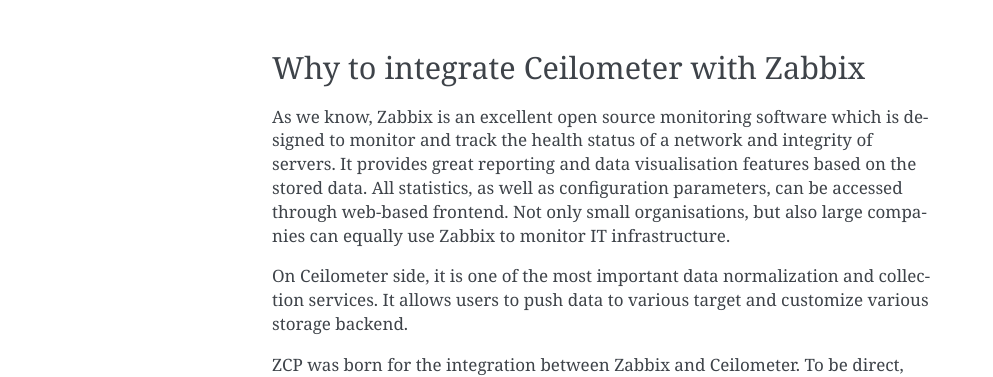
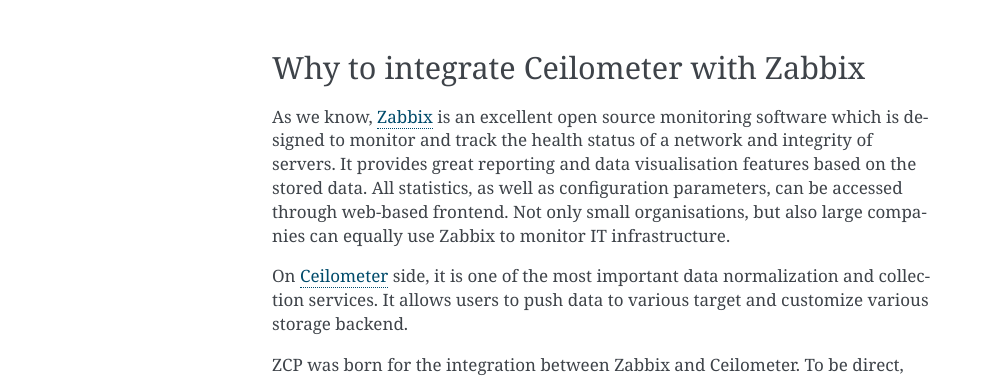
Before and after one commit to apolloliu/zcp, a Sphinx documentation site: the page built from doc/source/architecture.rst, in a window 1280 px wide. Shown: the part 449-826 px from the top of the page, without its empty margins (148-1141 px from the left). Built offline with Sphinx 7.4.7, drawn with Linux system fonts in a browser that asks for light colours; pages that are not in the unit, such as notebooks, are missing from menus.

```diff
--- a/doc/source/architecture.rst
+++ b/doc/source/architecture.rst
@@ -14,14 +14,14 @@ It is the abbreviation for Zabbix Ceilometer Proxy.
 Why to integrate Ceilometer with Zabbix
 =======================================
 
-As we know, Zabbix is an excellent open source monitoring software which
+As we know, Zabbix_ is an excellent open source monitoring software which
 is designed to monitor and track the health status of a network and integrity
 of servers. It provides great reporting and data visualisation features based
 on the stored data. All statistics, as well as configuration parameters, can
 be accessed through web-based frontend. Not only small organisations, but also large
 companies can equally use Zabbix to monitor IT infrastructure.
 
-On Ceilometer side, it is one of the most important data normalization and
+On Ceilometer_ side, it is one of the most important data normalization and
 collection services. It allows users to push data to various target and
 customize various storage backend.
 
```
